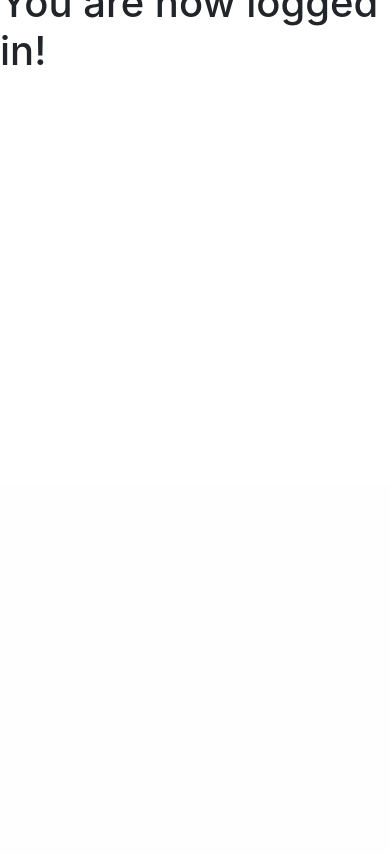
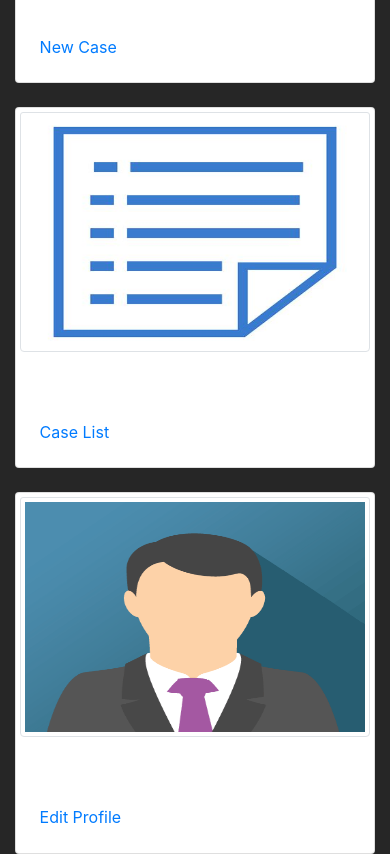
Before and after one commit to sachiket/Vapours, a Django app: page /test/ in a window 390 px wide. Shown: the part 358-1212 px from the top of the page. Before the commit the page ends 423 px from the top, so only its background shows below. Run offline with Django 3.2, Linux system fonts and the light colour scheme; a user stored in the database is signed in; some libraries are stand-ins or nearby versions.

Commit message:
Adds index and dashboard

```diff
--- a/Vapors/settings.py
+++ b/Vapors/settings.py
@@ -124,4 +124,4 @@ STATIC_URL = '/static/'
 STATICFILES_DIRS = [os.path.join(BASE_DIR,'static')]
 
 LOGIN_REDIRECT_URL = 'test'
-LOGOUT_REDIRECT_URL = 'thanks'
+LOGOUT_REDIRECT_URL = 'home'
--- a/static/css/master.css
+++ b/static/css/master.css
@@ -1,9 +1,19 @@
+html {
+    height: 100%;
+    background-color: #262626;
+}
+.bgclr {
+    background-color: #262626;
+    color: #dddddd;
+}
+
 #index-top {
-    background-image: url(index.jpeg);
+    background-image: url(../images/img.jpg);
     height: 100%;
     background-repeat: no-repeat;
     padding-bottom: 20%;
     background-size: cover;
+    background-position: center;
 }
 #about {
     padding-top: 20%;
@@ -30,3 +40,9 @@
     bottom: 0%;
     text-align: center;
 }
+div.card {
+   padding: 1%;
+}
+img.card-img-top {
+    height: 15rem;
+}
--- a/templates/base.html
+++ b/templates/base.html
@@ -24,7 +24,7 @@
         <div id="navbarList" class="collapse navbar-collapse">
           <ul class="nav navbar-nav navbar-right">
             {% if user.is_authenticated %}
-              <li><a class="nav-link" href="#">Dash Board</a></li>
+              <li><a class="nav-link" href="{% url 'test' %}">Dashboard</a></li>
               <li><a class="nav-link" href="#">Reporting Page</a></li>
               <li><a class="nav-link" href="#">Result Display Page</a></li>
               <li><a class="nav-link" href="{% url 'accounts:logout' %}">Log Out</a></li>
--- a/templates/test.html
+++ b/templates/test.html
@@ -1,17 +1,38 @@
 {% extends "base.html" %}
 {% block content %}
-<main>
-    <div id="dashboard">
-        <div>
-            <div class="card card-shadow" style="width: 18rem;">
-                <img src="avatar.png" class="card-img-top" alt="Report Case">
-                <div class="card-body">
-                    <a class="card-link" href="#">Report Case</a>
+{% load staticfiles %}
+<main class="bgclr">
+    <div class="container" id="dashboard">
+        <div class="row">
+            <a href="#" class="d-block mb-4 h-10"><div class="col-sm-4">
+                <div class="card">
+                    <img src={% static 'images/new_case.jpeg'%} class="card-img-top img-fluid img-thumbnail" alt="Report New Case">
+                    <div class="card-body">
+                        <a class="card-link" href="#">New Case</a>
+                    </div>
                 </div>
-            <div>
+            </div></a>
+
+            <a href="#" class="d-block mb-4 h-10"><div class="col-sm-4">
+                <div class="card">
+                    <img src={% static 'images/caselist.jpeg'%} class="card-img-top img-fluid img-thumbnail" alt="Case List">
+                    <div class="card-body">
+                        <a class="card-link" href="#">Case List</a>
+                    </div>
+                </div>
+            </div></a>
+
+            <a href="#" class="d-block mb-4 h-10"><div class="col-sm-4">
+                <div class="card">
+                    <img src={% static 'images/avatar.png'%} class="card-img-top img-fluid img-thumbnail" alt="Report Case">
+                    <div class="card-body">
+                        <a class="card-link" href="#">Edit Profile</a>
+                    </div>
+                </div>
+            </div></a>
         </div>
+
     </div>
-    <h1>You are now logged in!</h1>
 </main>
 
 {% endblock %}
```
Also changed, not shown: db.sqlite3, static/images/avatar.png (renamed from static/css/avatar.png), static/images/caselist.jpeg (added), static/images/img.jpg (added), static/images/index.jpeg (renamed from static/css/index.jpeg), static/images/new_case.jpeg (added).
